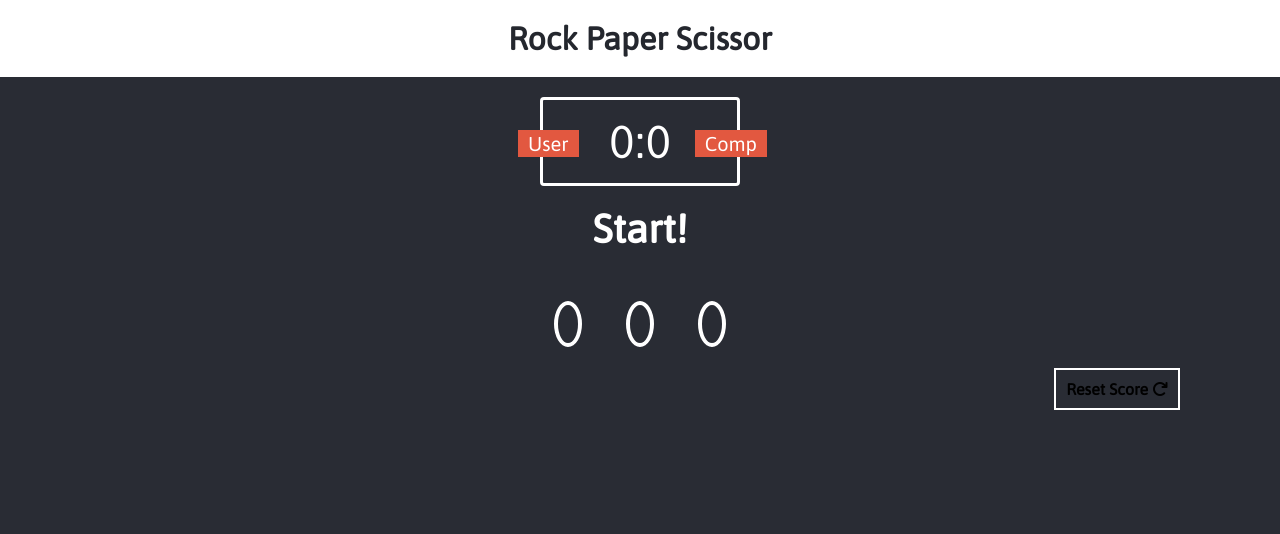
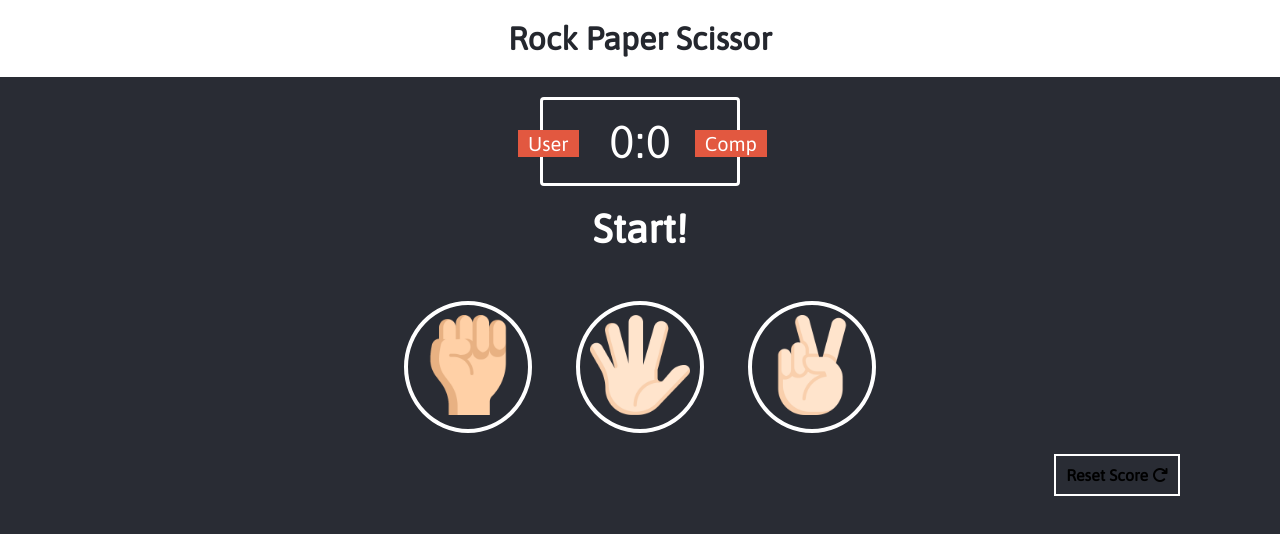
Before and after one commit to RBadola/rock-paper-scissor, a plain HTML site: page rock paper scissor.html in a window 1280 px wide. Drawn offline with Linux system fonts and the light colour scheme.

Commit message:
Update rock paper scissor.html

```diff
--- a/rock paper scissor.html
+++ b/rock paper scissor.html
@@ -158,14 +158,14 @@
     </div>
     <div class="choices">
         <div class="choice " id="rock" onclick="sendRock()">
-            <img src="fist.png" alt="">
+            <img src="images/fist.png" alt="">
 
         </div>
         <div class="choice" id="paper" onclick="sendPaper()">
-            <img src="hello.png" alt="">
+            <img src="images/hello.png" alt="">
         </div>
         <div class="choice" id="scissors" onclick="sendScissor()">
-            <img src="letter-v.png" alt="">
+            <img src="images/letter-v.png" alt="">
         </div>
     </div>
 
```
